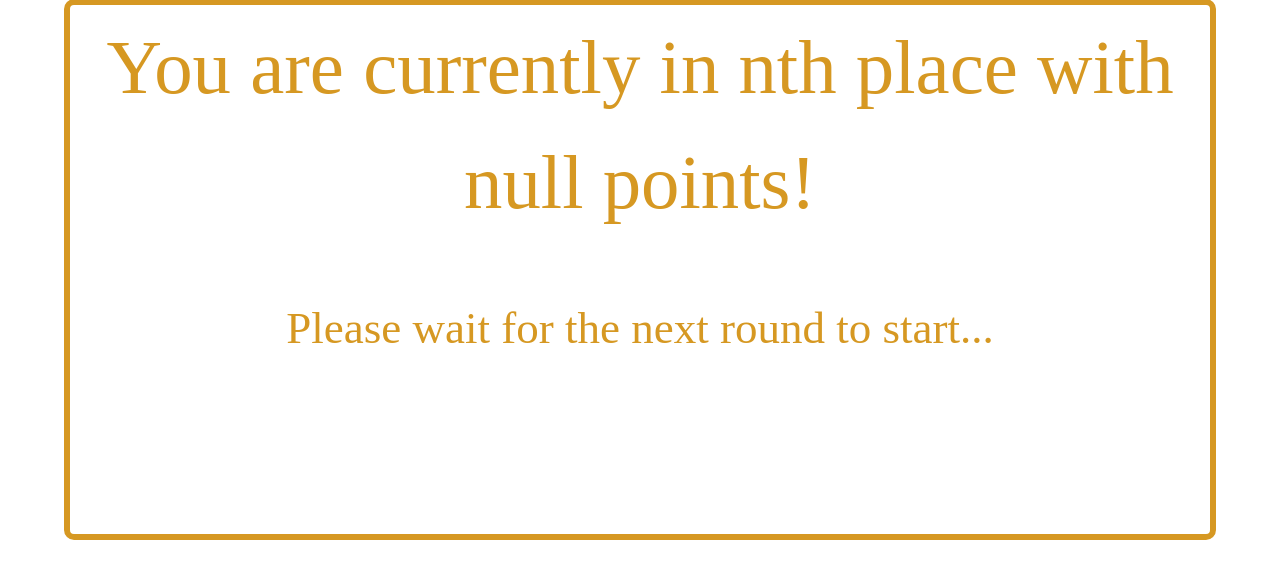
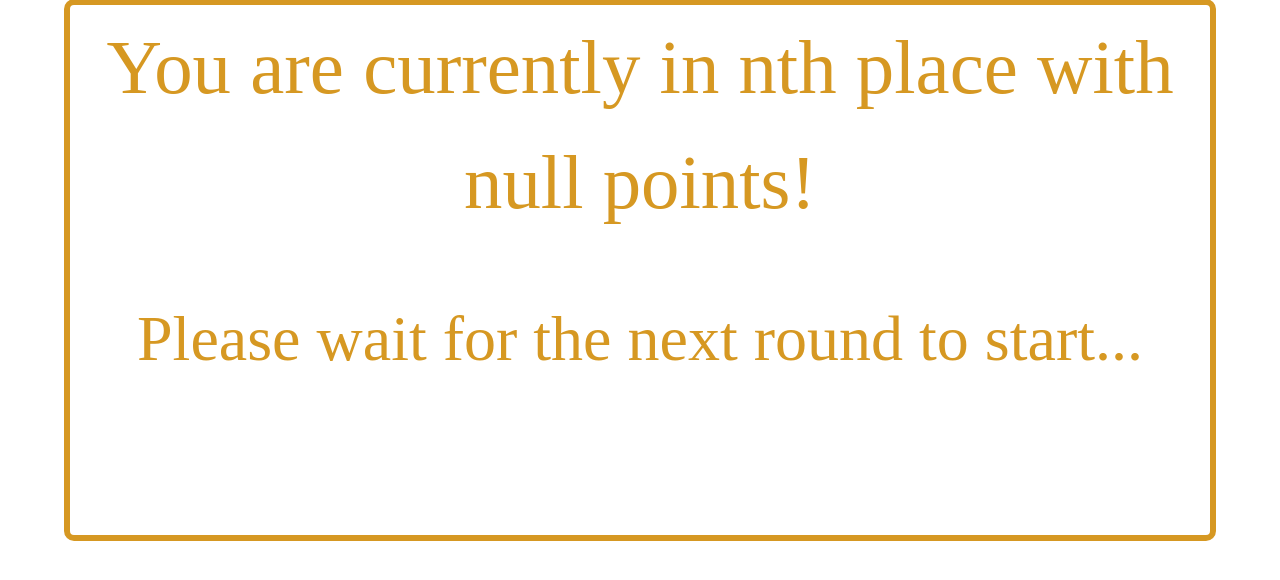
Before and after one commit to MattiGen/ListKing, a Flask app: template templates/WaitDuring.html in a window 1280 px wide. Shown: the part 178-758 px from the top of the page. Run offline with Flask 2, Linux system fonts and the light colour scheme; the template is opened without the code that fills it, so the values that code supplies are empty.

Commit message:
Add files via upload

```diff
--- a/static/style/WaitDuring.css
+++ b/static/style/WaitDuring.css
@@ -19,12 +19,11 @@ html {
    left: 5%;
    top: 100px;
    right: 5%;
-   bottom: 5px;
    text-align: center;
    padding-top: 5px;
    padding-left: 2%;
    padding-right: 2%;
-   padding-bottom: 145px;
+   padding-bottom: 295px;
    color: #d69822;
    font-size: 6vw;
    font-weight: 500;
@@ -37,7 +36,7 @@ html {
    border: none;
    color: #d69822;
    background-color: transparent;
-   font-size: 45px;
+   font-size: 5vw;
    position: fixed;
    font-weight: 500;
    left: 5%;
```
